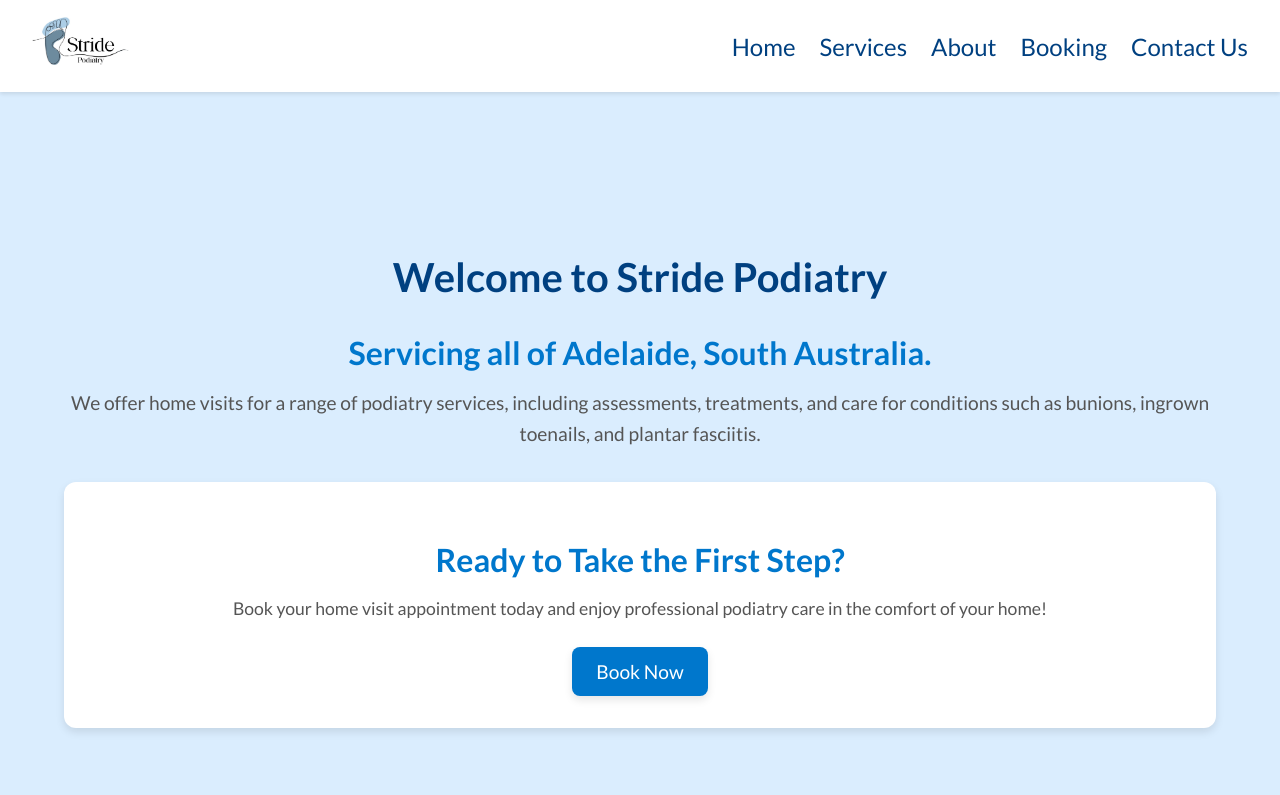
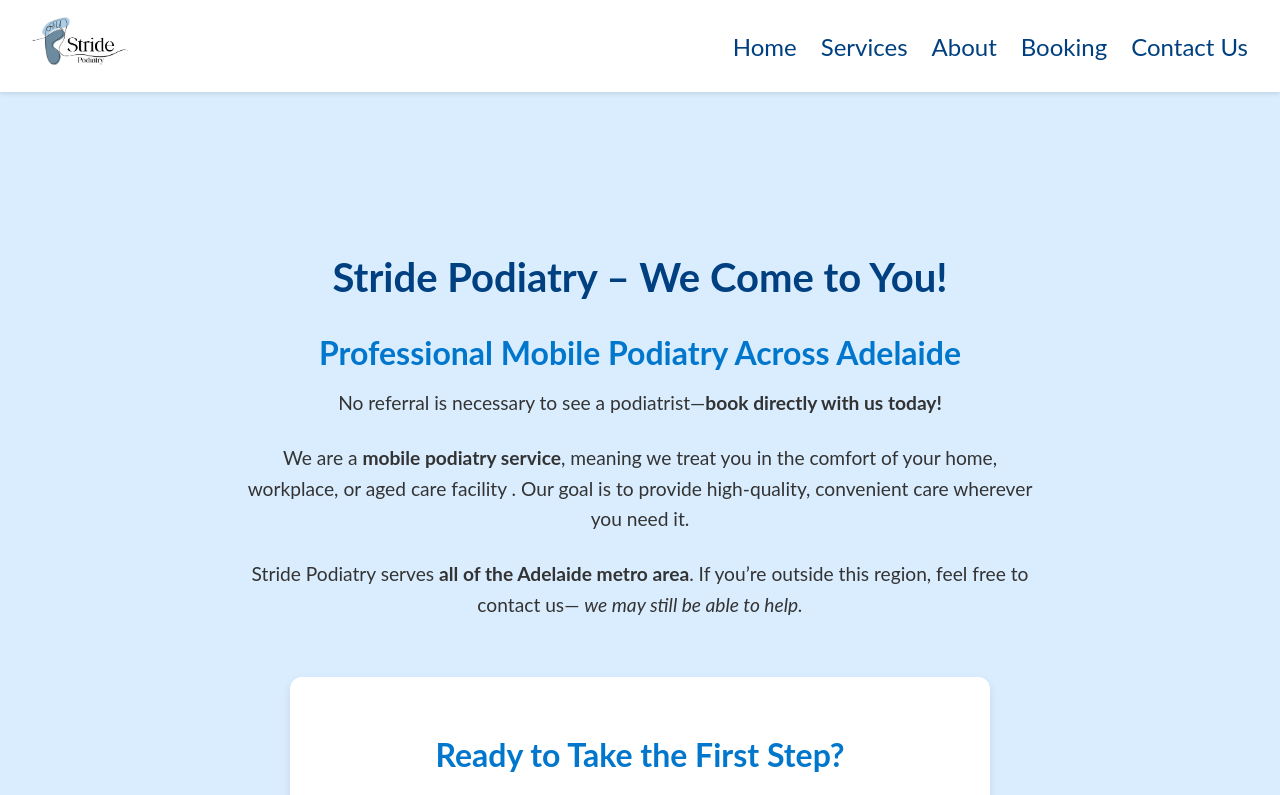
Before and after one commit to Looch8/stride-podiatry, a React (Vite) app: page /#/ in a window 1280 px wide. Shown: the top 795 px of the page. Built offline with nearby package versions, Linux system fonts and the light colour scheme.

Commit message:
change homepage and font

```diff
--- a/index.html
+++ b/index.html
@@ -8,10 +8,16 @@
 			href="./src/assets/images/Stride_logo.jpg"
 		/>
 		<!-- Font -->
+		<!-- Google Fonts -->
 		<link
+			href="https://fonts.googleapis.com/css2?family=Poppins:wght@300;400;600&family=Nunito:wght@300;400;600&display=swap"
+			rel="stylesheet"
+		/>
+
+		<!-- <link
 			href="https://fonts.googleapis.com/css2?family=Lato:wght@400;700&display=swap"
 			rel="stylesheet"
-		/>
+		/> -->
 
 		<meta name="viewport" content="width=device-width, initial-scale=1.0" />
 		<title>Stride Podiatry</title>
--- a/src/pages/Home.jsx
+++ b/src/pages/Home.jsx
@@ -5,20 +5,31 @@
 	return (
 		<main className="main-content">
 			<section className="home-section">
-				<h2>Welcome to Stride Podiatry</h2>
-				<h3>Servicing all of Adelaide, South Australia.</h3>
+				<h2>Stride Podiatry – We Come to You!</h2>
+				<h3>Professional Mobile Podiatry Across Adelaide</h3>
 				<p>
-					We offer home visits for a range of podiatry services,
-					including assessments, treatments, and care for conditions
-					such as bunions, ingrown toenails, and plantar fasciitis.
+					No referral is necessary to see a podiatrist—
+					<strong>book directly with us today!</strong>
 				</p>
+				<p>
+					We are a <strong>mobile podiatry service</strong>, meaning
+					we treat you in the comfort of your home, workplace, or aged
+					care facility . Our goal is to provide high-quality,
+					convenient care wherever you need it.
+				</p>
+				<p>
+					Stride Podiatry serves{' '}
+					<strong>all of the Adelaide metro area</strong>. If you’re
+					outside this region, feel free to contact us—{' '}
+					<em>we may still be able to help.</em>
+				</p>
+
 				<div className="book-now">
 					<h2>Ready to Take the First Step?</h2>
 					<p>
-						Book your home visit appointment today and enjoy
-						professional podiatry care in the comfort of your home!
+						Book your <strong>home visit appointment</strong> today
+						and experience expert podiatry care at your convenience.
 					</p>
-
 					<Link to="/booking" className="book-now-button">
 						Book Now
 					</Link>
--- a/src/styles/Home.css
+++ b/src/styles/Home.css
@@ -6,10 +6,11 @@
 	text-align: center;
 }
 
+/* Headings */
 .home-section h2 {
 	font-size: 2.5rem;
 	color: #004080;
-	margin-bottom: 1.5rem;
+	margin-bottom: 1rem;
 }
 
 .home-section h3 {
@@ -18,13 +19,18 @@
 	margin-bottom: 1rem;
 }
 
+/* Paragraphs */
 .home-section p {
 	font-size: 1.2rem;
-	color: #555;
-	margin-bottom: 2rem;
+	color: #333;
+	margin-bottom: 1.5rem;
 	line-height: 1.6;
+	max-width: 800px;
+	margin-left: auto;
+	margin-right: auto;
 }
 
+/* Book Now Section */
 .book-now {
 	background-color: #fff;
 	border-radius: 12px;
@@ -32,10 +38,10 @@
 	box-shadow: 0 4px 8px rgba(0, 0, 0, 0.1);
 	display: inline-block;
 	text-align: center;
-	max-width: 100%; /* Ensure it doesn't exceed the viewport */
+	max-width: 700px;
 	width: 100%;
-	box-sizing: border-box; /* Includes padding in width calculation */
-	margin: 0 auto;
+	box-sizing: border-box;
+	margin: 2rem auto;
 }
 
 .book-now h2 {
@@ -51,6 +57,7 @@
 	line-height: 1.6;
 }
 
+/* Book Now Button */
 .book-now-button {
 	display: inline-block;
 	padding: 0.8rem 1.5rem;
@@ -90,6 +97,10 @@
 		font-size: 1rem;
 	}
 
+	.book-now {
+		padding: 1.5rem;
+	}
+
 	.book-now h2 {
 		font-size: 1.5rem;
 	}
```
